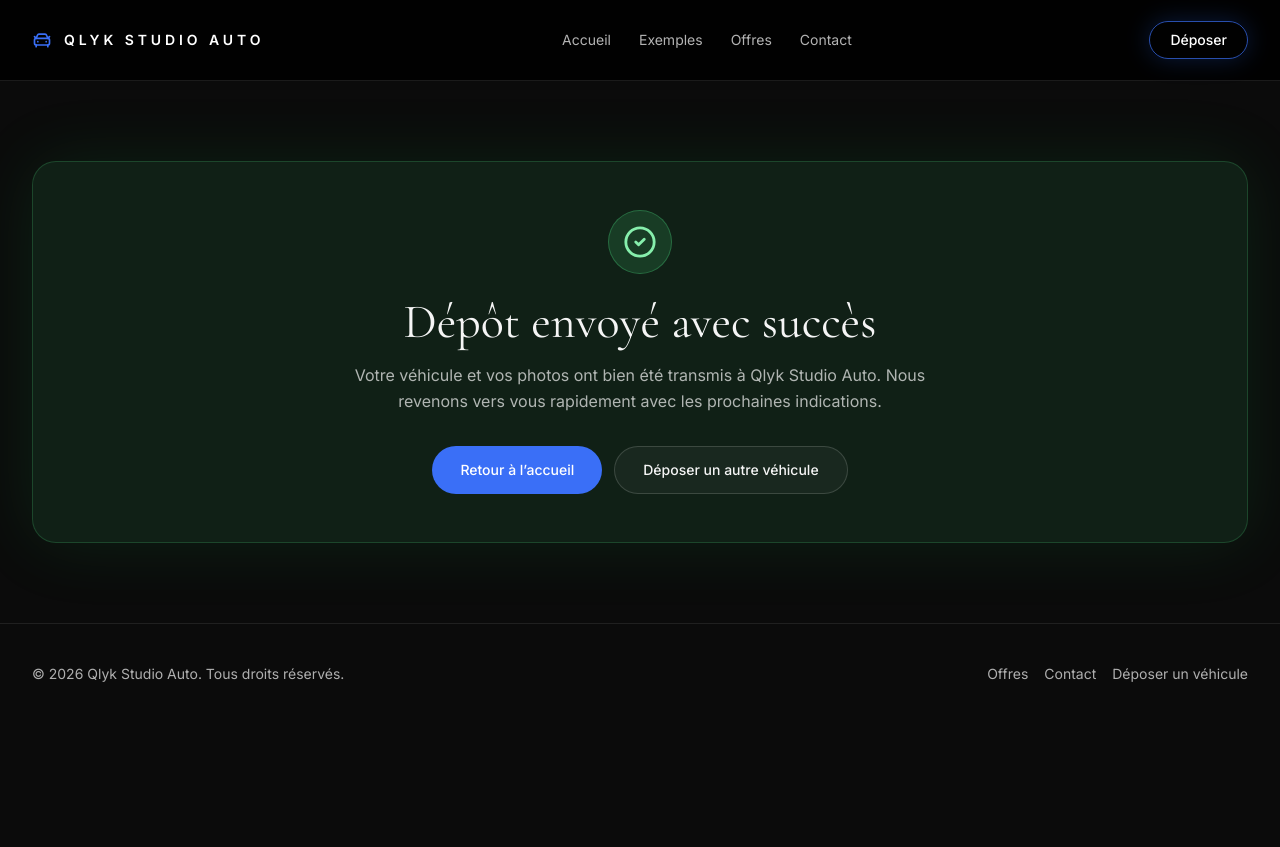
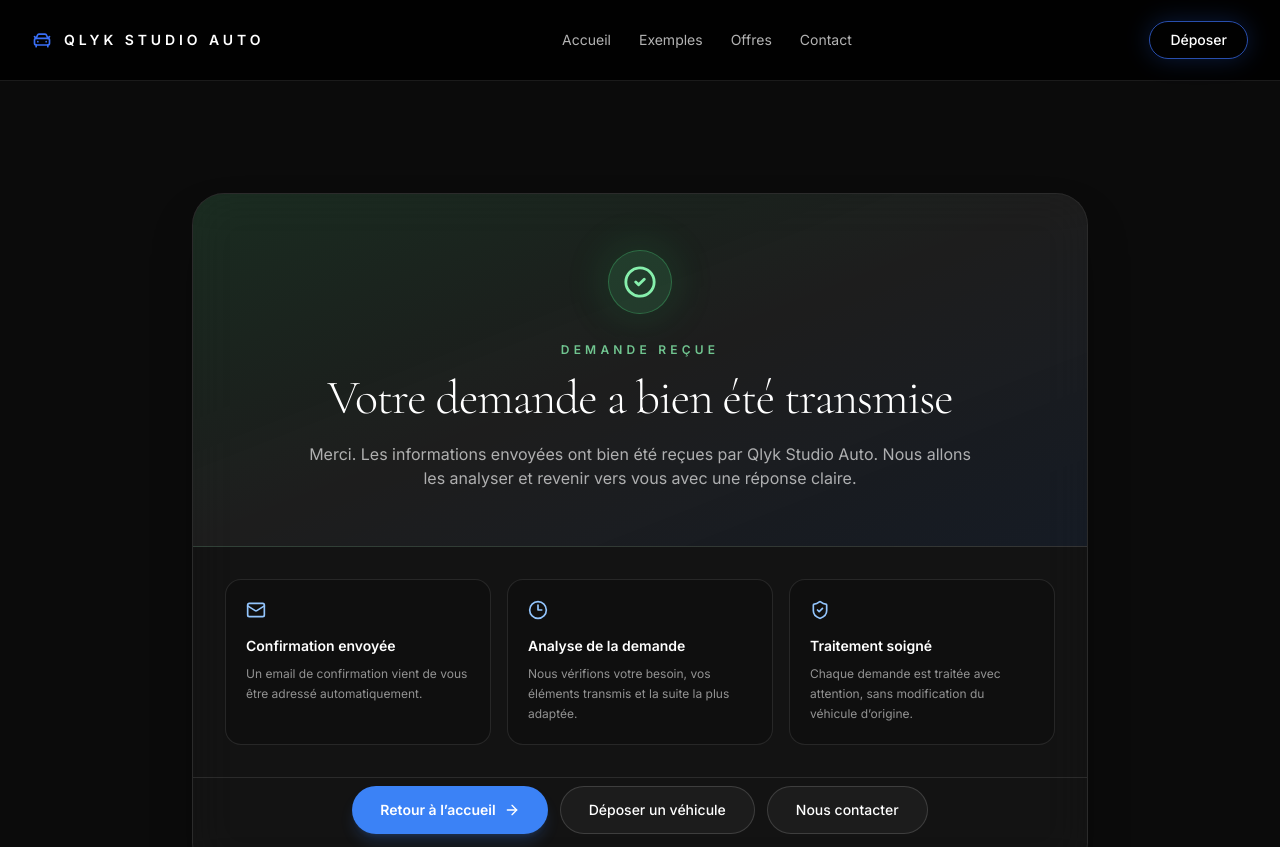
Before and after one commit to arnaudcrestey/qlyk-studio-auto, a Next.js app: page /deposer-un-vehicule/succes in a window 1280 px wide. Shown: the top 847 px of the page. Before the commit the page ends 800 px from the top, so only its background shows below. Built offline with nearby package versions, Linux system fonts and the light colour scheme.

Commit message:
Update page.tsx

```diff
--- a/app/deposer-un-vehicule/succes/page.tsx
+++ b/app/deposer-un-vehicule/succes/page.tsx
@@ -1,38 +1,83 @@
 import Link from 'next/link';
-import { CheckCircle2 } from 'lucide-react';
+import { ArrowRight, CheckCircle2, Clock3, Mail, ShieldCheck } from 'lucide-react';
 
 export default function DepotVehiculeSuccesPage() {
   return (
-    <section className="section-spacing">
-      <div className="container-premium max-w-3xl">
-        <div className="rounded-3xl border border-green-400/20 bg-green-400/10 p-8 text-center shadow-[0_0_70px_rgba(34,197,94,0.12)] sm:p-12">
-          <div className="mx-auto flex h-16 w-16 items-center justify-center rounded-full border border-green-400/30 bg-green-400/15 text-green-300">
+    <section className="relative overflow-hidden px-4 py-20 sm:px-6 lg:py-28">
+      <div className="absolute inset-x-0 top-10 -z-10 mx-auto h-80 max-w-4xl rounded-full bg-green-400/10 blur-3xl" />
+      <div className="absolute inset-x-0 bottom-0 -z-10 mx-auto h-72 max-w-5xl rounded-full bg-blue-500/10 blur-3xl" />
+
+      <div className="mx-auto max-w-4xl">
+        <div className="overflow-hidden rounded-[2rem] border border-white/10 bg-white/[0.035] shadow-2xl shadow-black/40 backdrop-blur-xl">
+          <div className="border-b border-white/10 bg-gradient-to-br from-green-400/[0.12] via-white/[0.04] to-blue-500/[0.08] px-6 py-10 text-center sm:px-10 sm:py-14">
+            <div className="mx-auto flex h-16 w-16 items-center justify-center rounded-full border border-green-400/30 bg-green-400/15 text-green-300 shadow-[0_0_45px_rgba(34,197,94,0.18)]">
               <CheckCircle2 size={34} />
             </div>
 
-          <h1 className="mt-6 font-serif text-4xl text-foreground sm:text-5xl">
-            Dépôt envoyé avec succès
+            <p className="mt-7 text-xs font-semibold uppercase tracking-[0.35em] text-green-300/80">
+              Demande reçue
+            </p>
+
+            <h1 className="mx-auto mt-4 max-w-2xl font-serif text-4xl font-light tracking-tight text-white sm:text-5xl">
+              Votre demande a bien été transmise
             </h1>
 
-          <p className="mx-auto mt-4 max-w-xl text-base leading-relaxed text-foreground/70">
-            Votre véhicule et vos photos ont bien été transmis à Qlyk Studio Auto.
-            Nous revenons vers vous rapidement avec les prochaines indications.
+            <p className="mx-auto mt-5 max-w-2xl text-sm leading-7 text-white/65 sm:text-base">
+              Merci. Les informations envoyées ont bien été reçues par Qlyk Studio Auto.
+              Nous allons les analyser et revenir vers vous avec une réponse claire.
             </p>
+          </div>
 
-          <div className="mt-8 flex flex-col justify-center gap-3 sm:flex-row">
+          <div className="grid gap-4 p-6 sm:p-8 lg:grid-cols-3">
+            <div className="rounded-2xl border border-white/10 bg-black/20 p-5">
+              <Mail className="h-5 w-5 text-blue-300" />
+              <h2 className="mt-4 text-sm font-semibold text-white">Confirmation envoyée</h2>
+              <p className="mt-2 text-xs leading-5 text-white/55">
+                Un email de confirmation vient de vous être adressé automatiquement.
+              </p>
+            </div>
+
+            <div className="rounded-2xl border border-white/10 bg-black/20 p-5">
+              <Clock3 className="h-5 w-5 text-blue-300" />
+              <h2 className="mt-4 text-sm font-semibold text-white">Analyse de la demande</h2>
+              <p className="mt-2 text-xs leading-5 text-white/55">
+                Nous vérifions votre besoin, vos éléments transmis et la suite la plus adaptée.
+              </p>
+            </div>
+
+            <div className="rounded-2xl border border-white/10 bg-black/20 p-5">
+              <ShieldCheck className="h-5 w-5 text-blue-300" />
+              <h2 className="mt-4 text-sm font-semibold text-white">Traitement soigné</h2>
+              <p className="mt-2 text-xs leading-5 text-white/55">
+                Chaque demande est traitée avec attention, sans modification du véhicule d’origine.
+              </p>
+            </div>
+          </div>
+
+          <div className="border-t border-white/10 px-6 pb-8 pt-2 sm:px-8 sm:pb-10">
+            <div className="flex flex-col justify-center gap-3 sm:flex-row">
               <Link
                 href="/"
-              className="inline-flex h-12 items-center justify-center rounded-full bg-premium px-7 text-sm font-medium text-white transition hover:bg-premium/90"
+                className="inline-flex h-12 items-center justify-center rounded-full bg-blue-500 px-7 text-sm font-semibold text-white shadow-lg shadow-blue-500/20 transition hover:bg-blue-400"
               >
                 Retour à l’accueil
+                <ArrowRight className="ml-2 h-4 w-4" />
               </Link>
 
               <Link
                 href="/deposer-un-vehicule"
-              className="inline-flex h-12 items-center justify-center rounded-full border border-white/15 bg-white/[0.04] px-7 text-sm font-medium text-foreground transition hover:border-premium/40 hover:bg-premium/10"
+                className="inline-flex h-12 items-center justify-center rounded-full border border-white/15 bg-white/[0.04] px-7 text-sm font-medium text-white transition hover:border-blue-400/40 hover:bg-blue-500/10"
               >
-              Déposer un autre véhicule
+                Déposer un véhicule
               </Link>
+
+              <Link
+                href="/contact"
+                className="inline-flex h-12 items-center justify-center rounded-full border border-white/15 bg-white/[0.04] px-7 text-sm font-medium text-white transition hover:border-blue-400/40 hover:bg-blue-500/10"
+              >
+                Nous contacter
+              </Link>
+            </div>
           </div>
         </div>
       </div>
```
Lines whose indentation alone changed are shown as unchanged.
